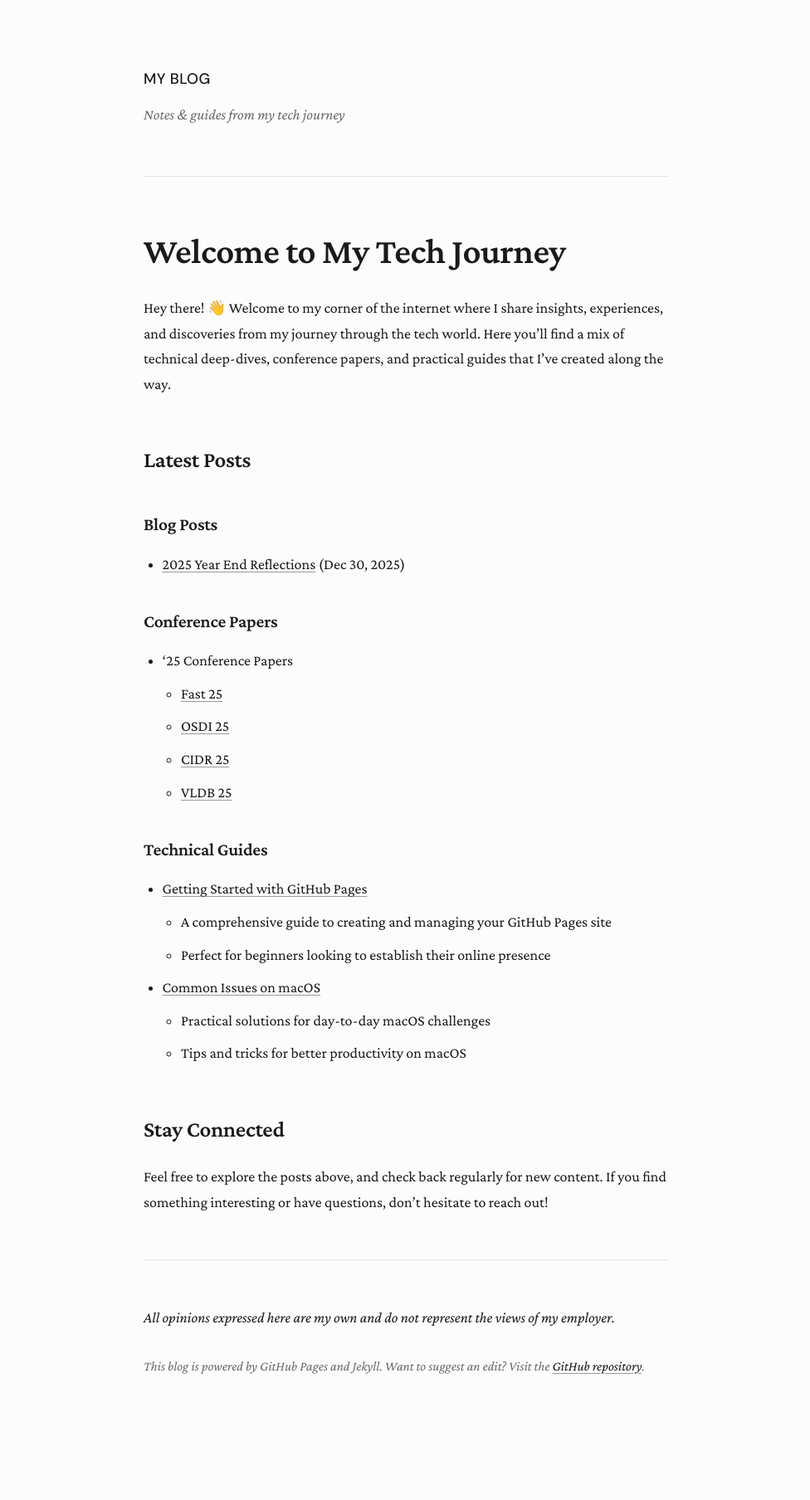
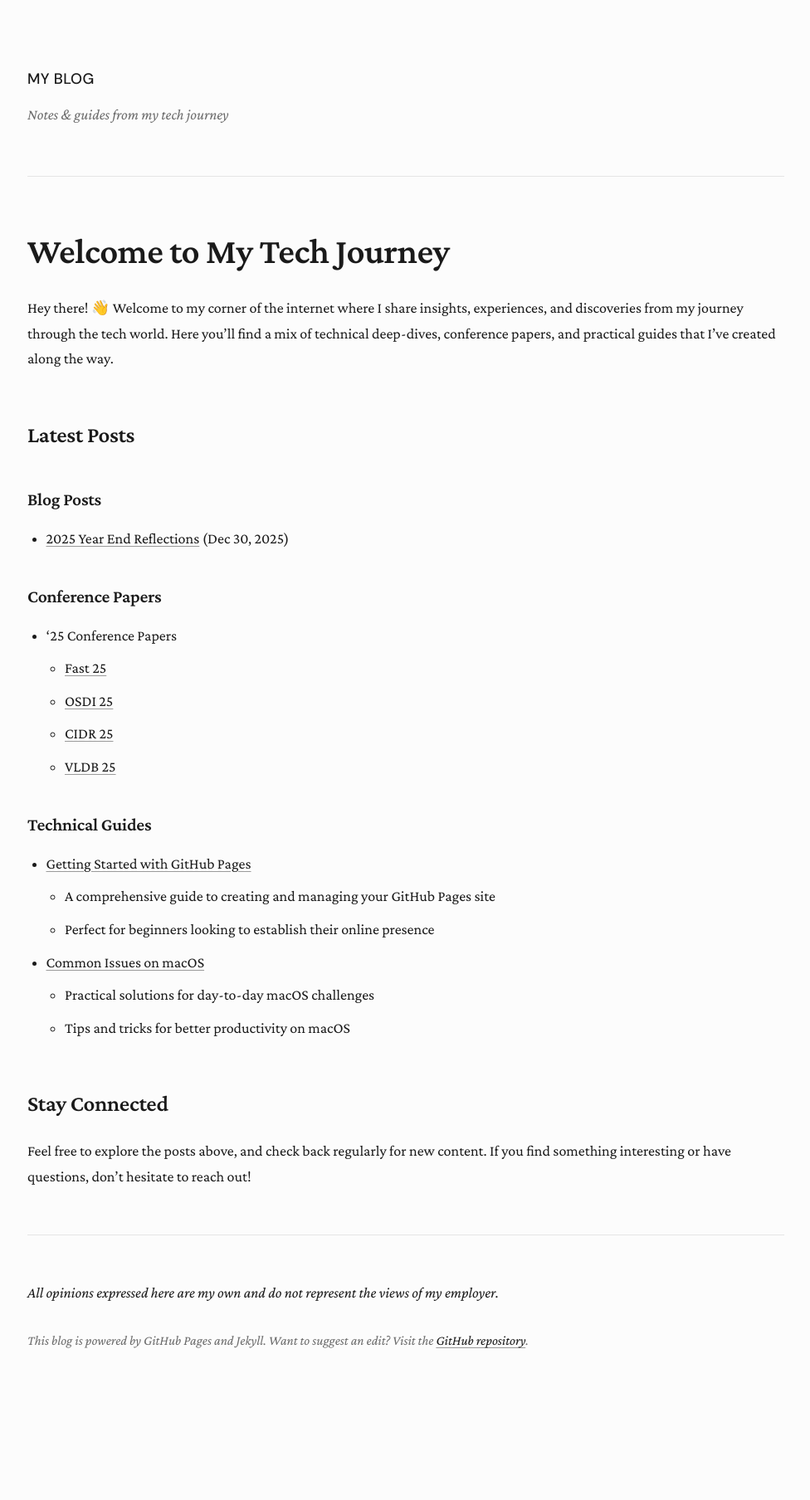
Before and after one commit to plusplusoneplusplus/website, a Jekyll site: the page built from index.md, in a window 1280 px wide. Shown: the whole page at 83% size, without its empty margins (151-1127 px from the left). Built offline with Jekyll 4.4.1, drawn with Linux system fonts in a browser that asks for light colours; after the commit the page ends 1778 px from its top, so only the background shows below that.

Commit message:
Update CSS to increase max-width from 680px to 960px for improved layout responsiveness.

```diff
--- a/assets/style.css
+++ b/assets/style.css
@@ -7,7 +7,7 @@
   --ink-faint: #9a9a9a;
   --accent: #2c2c2c;
   --border: #e5e5e5;
-  --max-width: 680px;
+  --max-width: 960px;
 }
 
 * {
```
